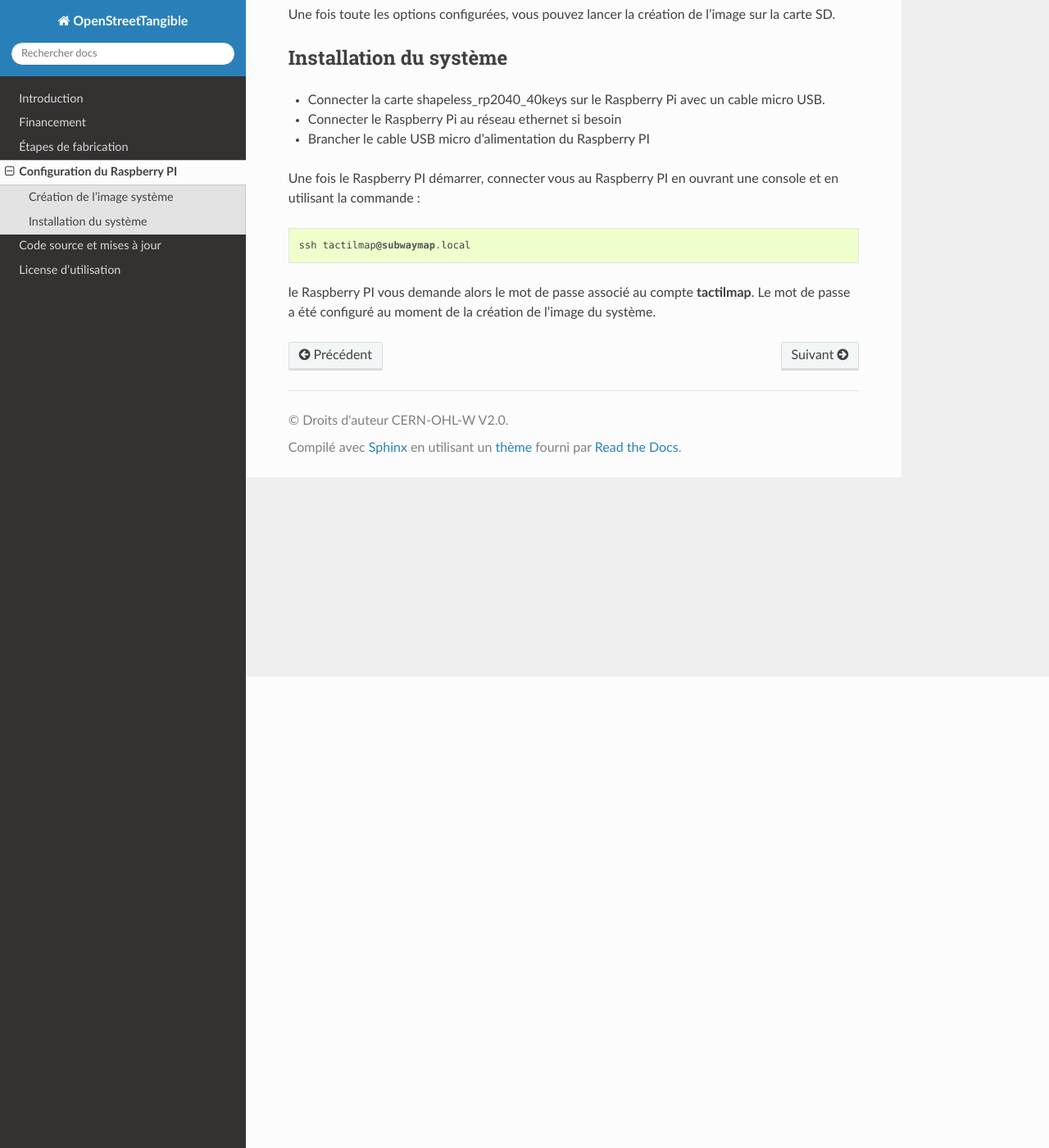
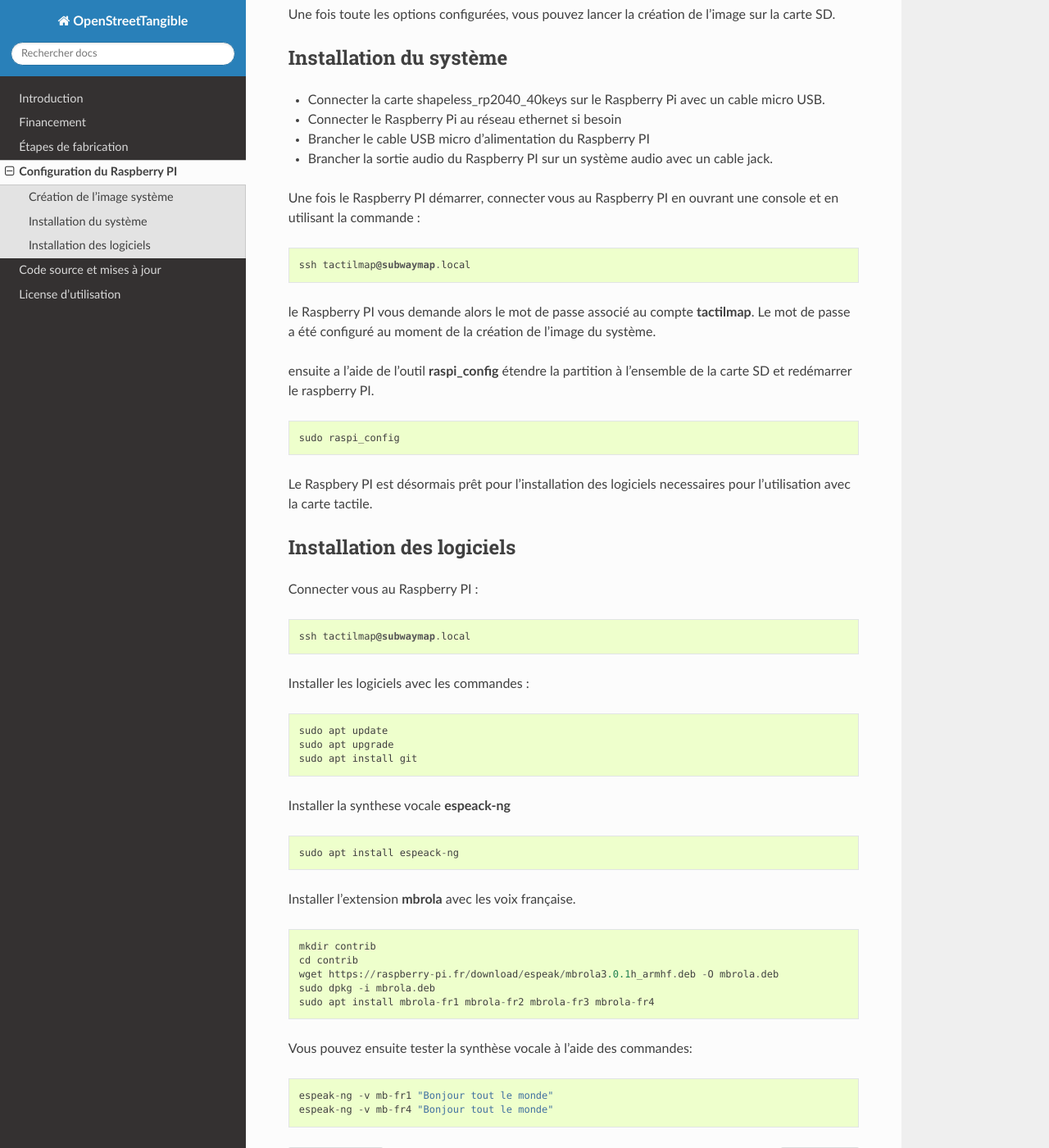
Before and after one commit to braillerap/OpenStreetTangible, a Sphinx documentation site: the page built from docs/rpi_config.md, in a window 1280 px wide and 1400 px high, scrolled down 575 px. Shown: the whole window at 82% size. Built offline with Sphinx 7.4.7 and the Read the Docs theme 3.1.0, drawn with Linux system fonts in a browser that asks for light colours.

Commit message:
add rpi config

````diff
--- a/docs/rpi_config.md
+++ b/docs/rpi_config.md
@@ -20,9 +20,51 @@ Une fois toute les options configurées, vous pouvez lancer la création de l'im
 * Connecter la carte shapeless_rp2040_40keys sur le Raspberry Pi avec un cable micro USB.
 * Connecter le Raspberry Pi au réseau ethernet si besoin
 * Brancher le cable USB micro d'alimentation du Raspberry PI
+* Brancher la sortie audio du Raspberry PI sur un système audio avec un cable jack.
 
 Une fois le Raspberry PI démarrer, connecter vous au Raspberry PI en ouvrant une console et en utilisant la commande :
 ```
 ssh tactilmap@subwaymap.local
 ```
 le Raspberry PI vous demande alors le mot de passe associé au compte **tactilmap**. Le mot de passe a été configuré au moment de la création de l'image du système.
+
+ensuite a l'aide de l'outil **raspi_config** étendre la partition à l'ensemble de la carte SD et redémarrer le raspberry PI.
+```
+sudo raspi_config
+```
+
+Le Raspbery PI est désormais prêt pour l'installation des logiciels necessaires pour l'utilisation avec la carte tactile.
+
+### Installation des logiciels
+
+Connecter vous au Raspberry PI :
+```
+ssh tactilmap@subwaymap.local
+```
+
+Installer les logiciels avec les commandes :
+```
+sudo apt update
+sudo apt upgrade
+sudo apt install git
+```
+
+Installer la synthese vocale **espeack-ng**
+```
+sudo apt install espeack-ng
+```
+
+Installer l'extension **mbrola** avec les voix française.
+```
+mkdir contrib
+cd contrib
+wget https://raspberry-pi.fr/download/espeak/mbrola3.0.1h_armhf.deb -O mbrola.deb
+sudo dpkg -i mbrola.deb
+sudo apt install mbrola-fr1 mbrola-fr2 mbrola-fr3 mbrola-fr4
+```
+
+Vous pouvez ensuite tester la synthèse vocale à l'aide des commandes:
+```
+espeak-ng -v mb-fr1 "Bonjour tout le monde"
+espeak-ng -v mb-fr4 "Bonjour tout le monde"
+```
````
